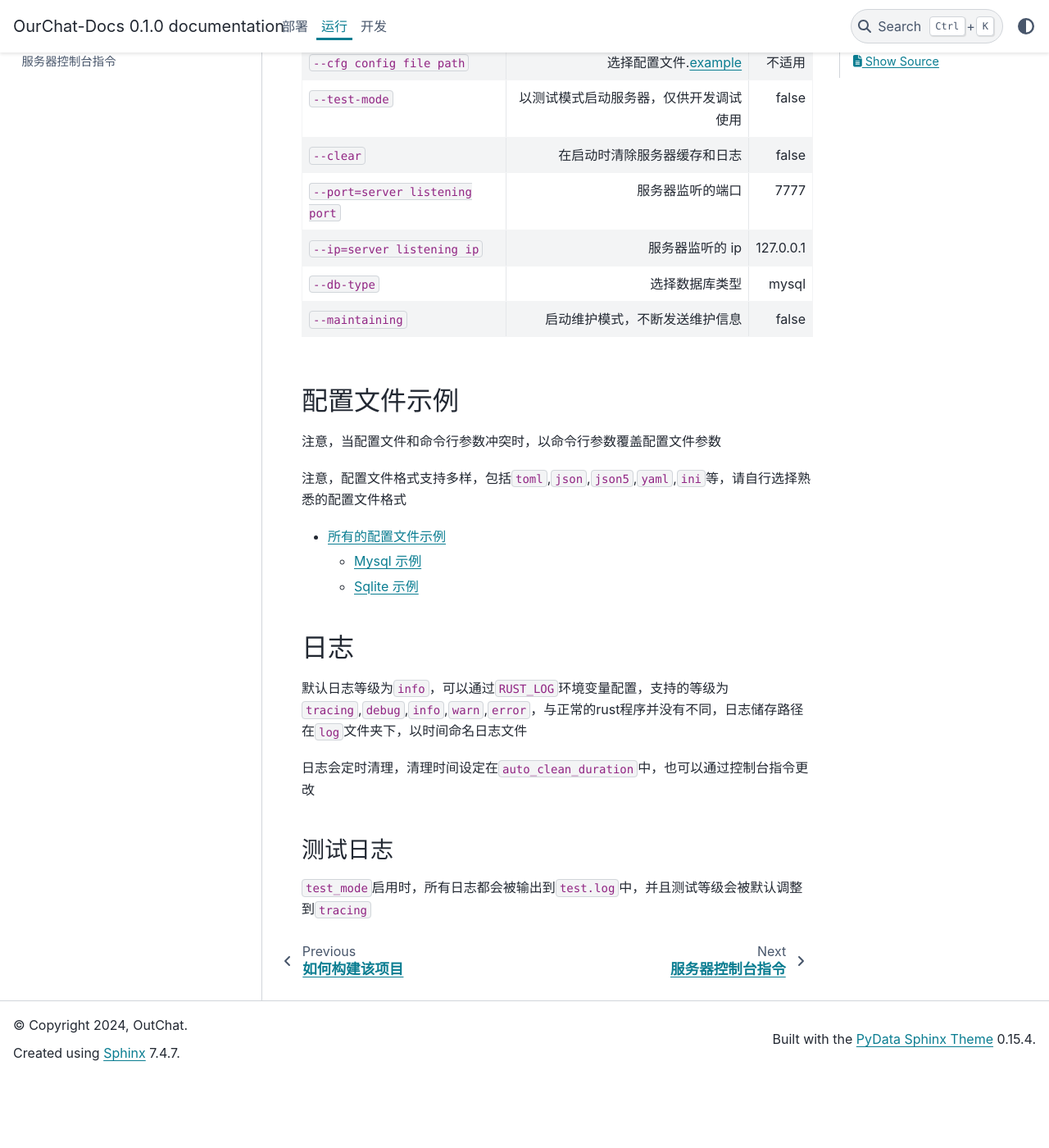
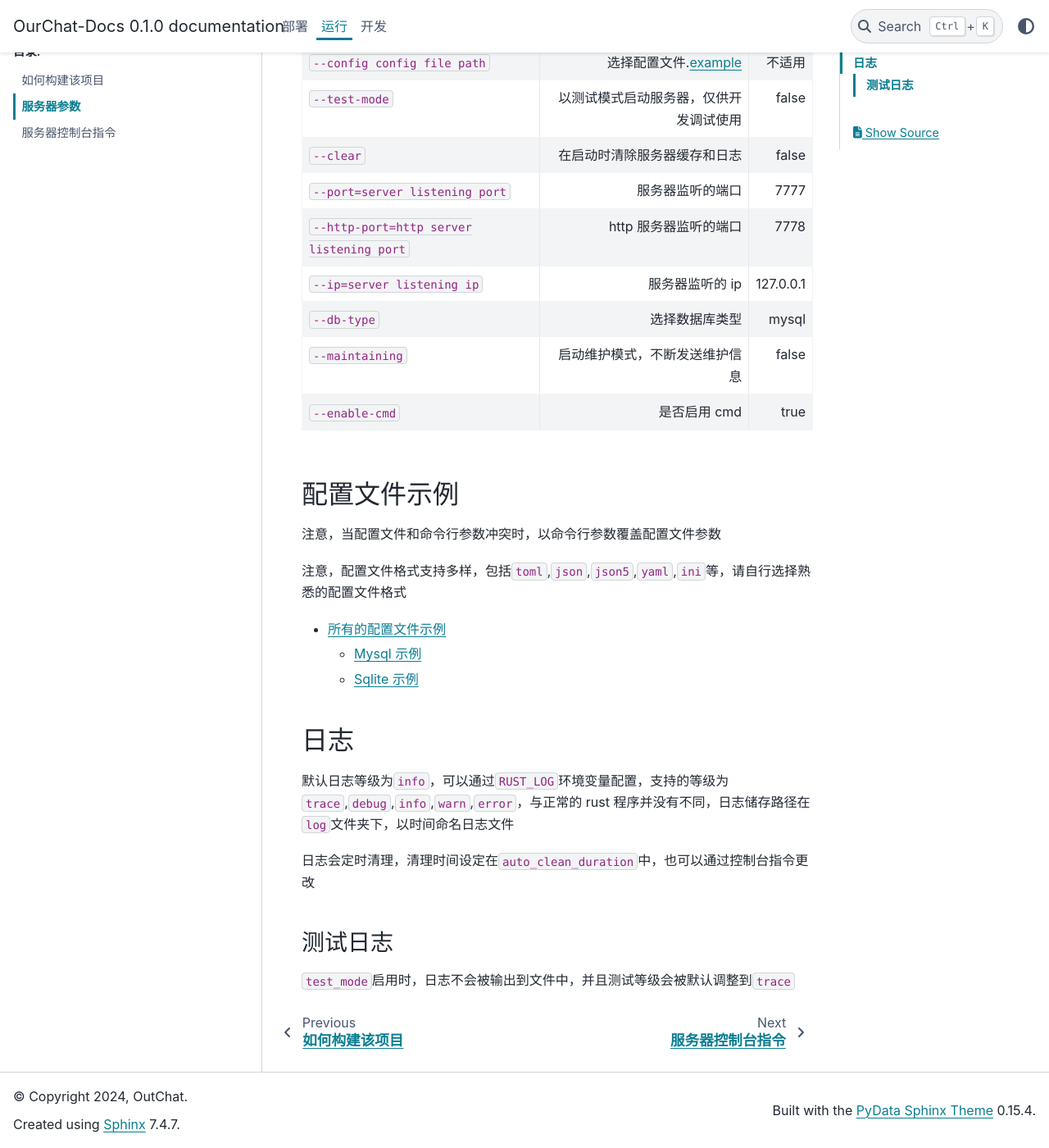
Before and after one commit to SkyUOI/OurChat-Docs, a Sphinx documentation site: the page built from docs/source/docs/run/server_argv.md, in a window 1280 px wide and 1400 px high, scrolled down 200 px. Shown: the whole window at 82% size. Built offline with Sphinx 7.4.7 and the PyData theme 0.15.4, drawn with Linux system fonts in a browser that asks for light colours; before the commit the page ends 1514 px from its top, so only the background shows below that.

Commit message:
fix log level

```diff
--- a/docs/source/docs/run/server_argv.md
+++ b/docs/source/docs/run/server_argv.md
@@ -1,14 +1,16 @@
 # 服务器参数
 
-| name                           |                                  usage |   default |
-| :----------------------------- | -------------------------------------: | --------: |
-| `--cfg config file path`       |  选择配置文件.[example](#配置文件示例) |    不适用 |
-| `--test-mode`                  | 以测试模式启动服务器，仅供开发调试使用 |     false |
-| `--clear`                      |           在启动时清除服务器缓存和日志 |     false |
-| `--port=server listening port` |                       服务器监听的端口 |      7777 |
-| `--ip=server listening ip`     |                        服务器监听的 ip | 127.0.0.1 |
-| `--db-type`                    |                         选择数据库类型 |     mysql |
-| `--maintaining`                |         启动维护模式，不断发送维护信息 |     false |
+| name                                     |                                  usage |   default |
+| :--------------------------------------- | -------------------------------------: | --------: |
+| `--config config file path`              |  选择配置文件.[example](#配置文件示例) |    不适用 |
+| `--test-mode`                            | 以测试模式启动服务器，仅供开发调试使用 |     false |
+| `--clear`                                |           在启动时清除服务器缓存和日志 |     false |
+| `--port=server listening port`           |                       服务器监听的端口 |      7777 |
+| `--http-port=http server listening port` |                  http 服务器监听的端口 |      7778 |
+| `--ip=server listening ip`               |                        服务器监听的 ip | 127.0.0.1 |
+| `--db-type`                              |                         选择数据库类型 |     mysql |
+| `--maintaining`                          |         启动维护模式，不断发送维护信息 |     false |
+| `--enable-cmd`                           |                           是否启用 cmd |      true |
 
 ## 配置文件示例
 
@@ -22,10 +24,10 @@
 
 ## 日志
 
-默认日志等级为`info`，可以通过`RUST_LOG`环境变量配置，支持的等级为`tracing`,`debug`,`info`,`warn`,`error`，与正常的rust程序并没有不同，日志储存路径在`log`文件夹下，以时间命名日志文件
+默认日志等级为`info`，可以通过`RUST_LOG`环境变量配置，支持的等级为`trace`,`debug`,`info`,`warn`,`error`，与正常的 rust 程序并没有不同，日志储存路径在`log`文件夹下，以时间命名日志文件
 
 日志会定时清理，清理时间设定在`auto_clean_duration`中，也可以通过控制台指令更改
 
 ### 测试日志
 
-`test_mode`启用时，所有日志都会被输出到`test.log`中，并且测试等级会被默认调整到`tracing`
+`test_mode`启用时，日志不会被输出到文件中，并且测试等级会被默认调整到`trace`
```
Also changed, not shown: docs/source/docs/development/server/basic.md (+1 -5 lines), docs/source/docs/development/server/server-develop.md (+2 -1 lines), 1 other file.
